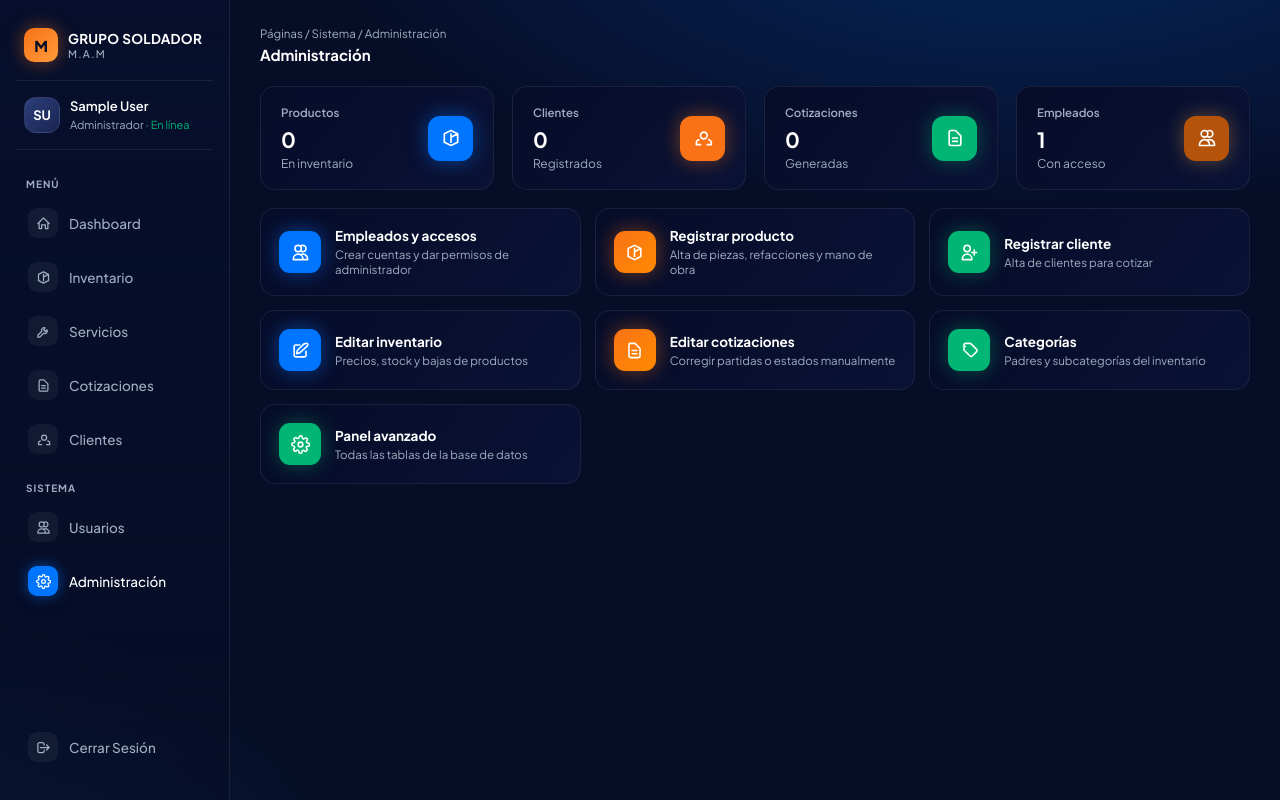
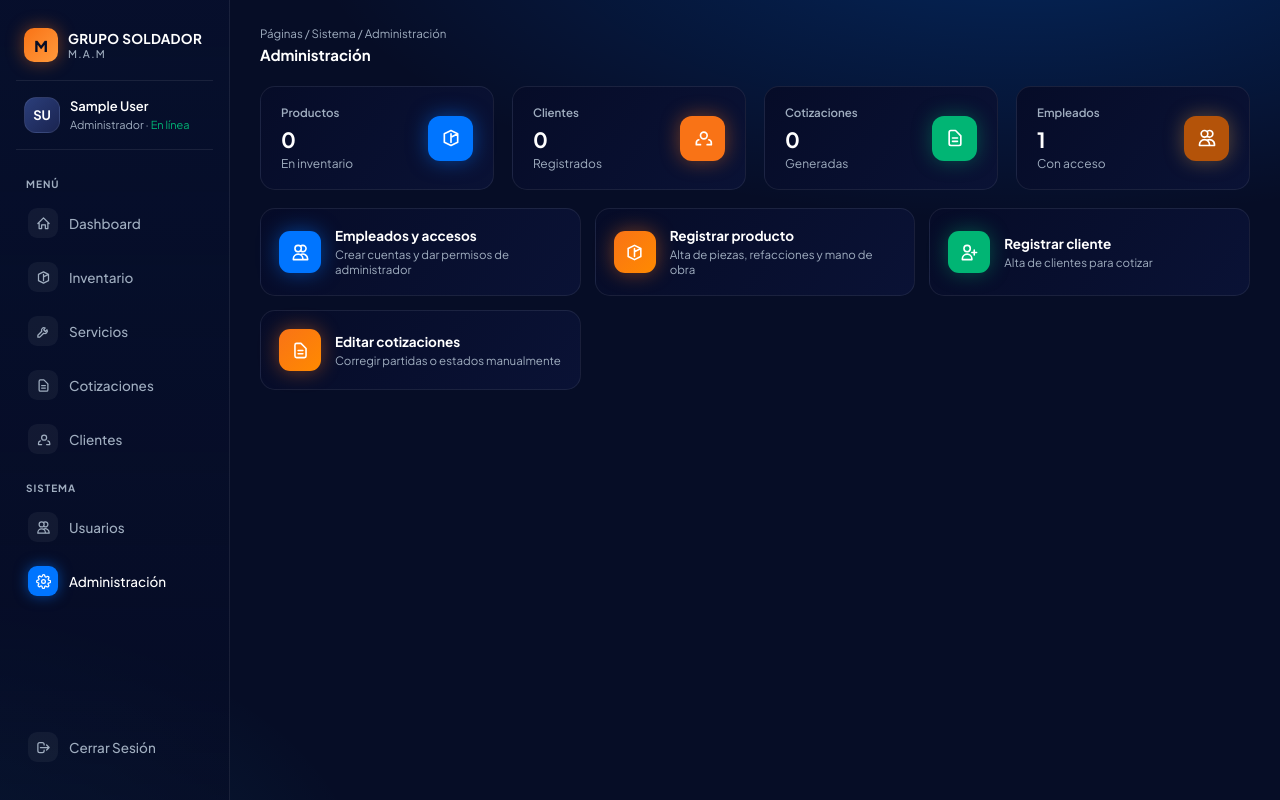
Before and after one commit to alu222410833-pixel/grupo-soldador, a Django app: page /administracion/ in a window 1280 px wide. Run offline with Django 5.2, Linux system fonts and the light colour scheme; the visitor is signed in with stand-in values (Sample User, id 1); data comes from the database, SQL or seed files in the repository; data that the repository does not hold is empty.

Commit message:
Administración: quitar accesos a panel avanzado, categorías y editar inventario
Co-Authored-By: Devin AI <158243242+devin-ai-integration[bot]@users.noreply.github.com>

```diff
--- a/templates/taller/administracion.html
+++ b/templates/taller/administracion.html
@@ -56,21 +56,9 @@
     <div class="fic green"><svg fill="none" stroke="currentColor" stroke-width="2" viewBox="0 0 24 24"><path stroke-linecap="round" stroke-linejoin="round" d="M18 9v3m0 0v3m0-3h3m-3 0h-3m-2-5a4 4 0 11-8 0 4 4 0 018 0zM3 20a6 6 0 0112 0v1H3v-1z"/></svg></div>
     <div><h3>Registrar cliente</h3><p>Alta de clientes para cotizar</p></div>
   </a>
-  <a class="link-card" href="/admin/taller/producto/">
-    <div class="fic blue"><svg fill="none" stroke="currentColor" stroke-width="2" viewBox="0 0 24 24"><path stroke-linecap="round" stroke-linejoin="round" d="M11 5H6a2 2 0 00-2 2v11a2 2 0 002 2h11a2 2 0 002-2v-5m-1.4-9.4a2 2 0 112.8 2.8L11 15l-4 1 1-4 8.4-8.4z"/></svg></div>
-    <div><h3>Editar inventario</h3><p>Precios, stock y bajas de productos</p></div>
-  </a>
   <a class="link-card" href="/admin/taller/cotizacion/">
     <div class="fic orange"><svg fill="none" stroke="currentColor" stroke-width="2" viewBox="0 0 24 24"><path stroke-linecap="round" stroke-linejoin="round" d="M9 12h6m-6 4h6m2 5H7a2 2 0 01-2-2V5a2 2 0 012-2h5.6L19 9.4V19a2 2 0 01-2 2z"/></svg></div>
     <div><h3>Editar cotizaciones</h3><p>Corregir partidas o estados manualmente</p></div>
   </a>
-  <a class="link-card" href="{% url 'categorias' %}">
-    <div class="fic green"><svg fill="none" stroke="currentColor" stroke-width="2" viewBox="0 0 24 24"><path stroke-linecap="round" stroke-linejoin="round" d="M7 7h.01M7 3h5.6a2 2 0 011.4.6l7 7a2 2 0 010 2.8l-5.6 5.6a2 2 0 01-2.8 0l-7-7A2 2 0 015 10.6V5a2 2 0 012-2z"/></svg></div>
-    <div><h3>Categorías</h3><p>Padres y subcategorías del inventario</p></div>
-  </a>
-  <a class="link-card" href="/admin/">
-    <div class="fic green"><svg fill="none" stroke="currentColor" stroke-width="2" viewBox="0 0 24 24"><circle cx="12" cy="12" r="3"/><path d="M19.4 15a1.7 1.7 0 00.3 1.9l.1.1a2 2 0 11-2.9 2.9l-.1-.1a1.7 1.7 0 00-1.9-.3 1.7 1.7 0 00-1 1.5V21a2 2 0 11-4 0v-.2a1.7 1.7 0 00-1-1.5 1.7 1.7 0 00-1.9.3l-.1.1a2 2 0 11-2.9-2.9l.1-.1a1.7 1.7 0 00.3-1.9 1.7 1.7 0 00-1.5-1H3a2 2 0 110-4h.2a1.7 1.7 0 001.5-1 1.7 1.7 0 00-.3-1.9l-.1-.1a2 2 0 112.9-2.9l.1.1a1.7 1.7 0 001.9.3 1.7 1.7 0 001-1.5V3a2 2 0 114 0v.2a1.7 1.7 0 001 1.5 1.7 1.7 0 001.9-.3l.1-.1a2 2 0 112.9 2.9l-.1.1a1.7 1.7 0 00-.3 1.9 1.7 1.7 0 001.5 1h.2a2 2 0 110 4h-.2a1.7 1.7 0 00-1.5 1z"/></svg></div>
-    <div><h3>Panel avanzado</h3><p>Todas las tablas de la base de datos</p></div>
-  </a>
 </div>
 {% endblock %}
```
